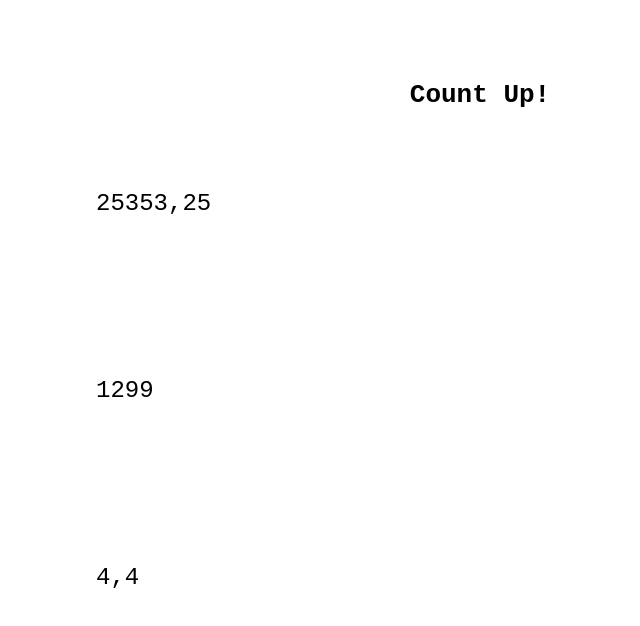
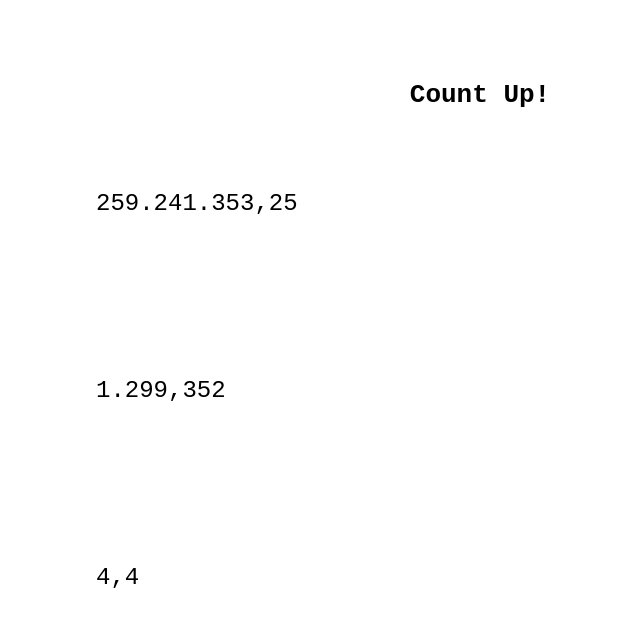
Before and after one commit to ArjanHoek/Counter, a plain HTML site: page index.html in a window 1280 px wide. Shown: the whole page, without its empty margins (160-800 px from the left). Drawn offline with Linux system fonts and the light colour scheme.

Commit message:
add dots to integer part and define minimum decimal length during count

```diff
--- a/index.html
+++ b/index.html
@@ -12,8 +12,8 @@
     <div class="container">
       <h1>Count Up!</h1>
       <div class="count-up--container">
-        <p class="count-up--number">25353,25</p>
-        <p class="count-up--number">1299</p>
+        <p class="count-up--number">259241353,25</p>
+        <p class="count-up--number">1299,352</p>
         <p class="count-up--number">4,4</p>
       </div>
     </div>
--- a/script.js
+++ b/script.js
@@ -3,35 +3,70 @@ const countUpContainer = document.querySelector('.count-up--container');
 const getDecimals = val => val.split(',')[1]?.length || 0;
 const toNum = val => parseFloat(val.replace(',', '.'));
 const toString = (val, dec) => val.toFixed(dec).replace('.', ',');
-const setContent = (el, val, dec) => (el.textContent = toString(val, dec));
+const setContent = (el, val, dec) =>
+  (el.textContent = withDots(toString(val, dec)));
+const withDots = val => {
+  const splitVal = val.split(',');
+  const intPart = splitVal[0];
 
-const startByCounter = (el, time) => {
-  const decimals = getDecimals(el.textContent);
+  if (intPart.length <= 3) return val;
 
-  const number = toNum(el.textContent);
-  const lapTime = 30;
-  // Minimum of 4 ms (https://developer.mozilla.org/en-US/docs/Web/API/setInterval)
+  const decPart = splitVal[1];
 
-  const add = number / (time / lapTime);
+  let output = intPart
+    .split('')
+    .reverse()
+    .map((n, i) => (i % 3 === 0 && i ? `${n}.` : n))
+    .reverse()
+    .join(''); // Performance could be increased by using a regular for loop
 
-  let curValue = 0;
-  el.textContent = curValue;
+  if (decPart) {
+    output += `,${decPart}`;
+  }
+
+  return output;
+};
+
+const startByCounter = (el, options = {}) => {
+  const { time = 3000, delay = 50 } = options;
+
+  if ((delay && delay < 5) || (time && delay > time)) {
+    delay = 50;
+    time = 3000;
+  }
+
+  console.log(delay, time);
+
+  const dec = getDecimals(el.textContent);
+  const countingDec = dec < 2 ? 2 : dec;
+
+  const num = toNum(el.textContent);
+
+  const add = num / (time / delay);
+
+  let cur = 0;
+  setContent(el, cur, dec);
 
   const interval = setInterval(() => {
-    curValue += add;
+    cur += add;
 
-    if (curValue > number) {
-      setContent(el, number, decimals);
+    if (cur > num) {
+      setContent(el, num, dec);
       clearInterval(interval);
-    } else {
-      setContent(el, curValue, decimals);
+      return;
     }
-  }, lapTime);
+
+    setContent(el, cur, countingDec);
+  }, delay);
 };
 
-const startByContainer = function (element, time = 5000, step) {
-  const counters = element.querySelectorAll('.count-up--number');
-  counters.forEach(counter => startByCounter(counter, time));
+const startByContainer = function (el, options) {
+  if (!el) {
+    return;
+  }
+
+  const counters = el.querySelectorAll('.count-up--number');
+  counters.forEach(counter => startByCounter(counter, options));
 };
 
-startByContainer(countUpContainer, 2000);
+startByContainer(countUpContainer, { time: 2000 });
```
